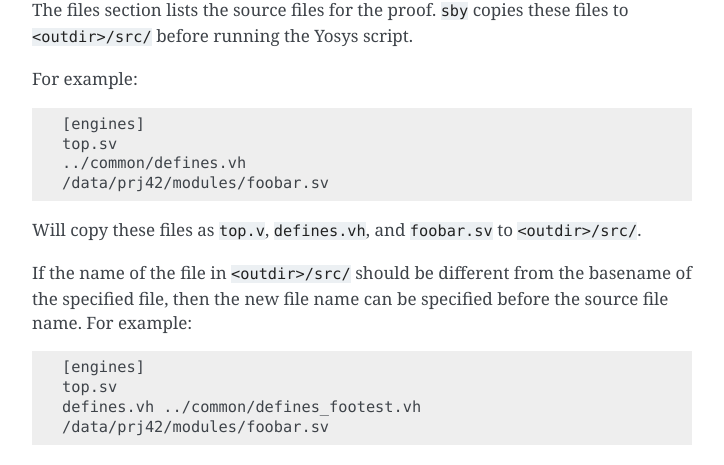
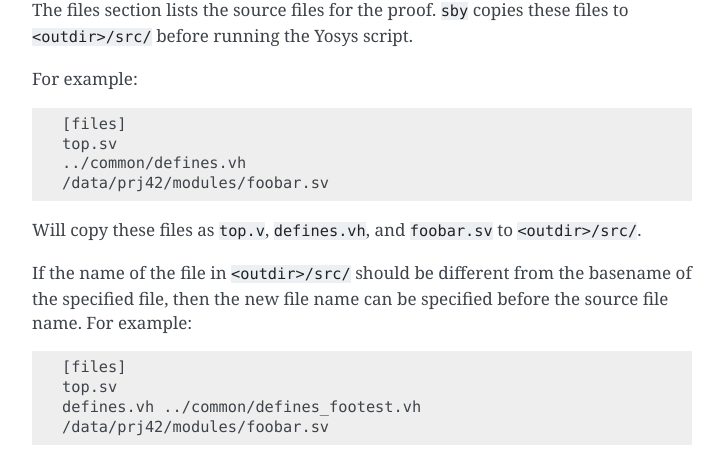
Before and after one commit to YosysHQ/sby, a Sphinx documentation site: the page built from docs/source/reference.rst, in a window 1280 px wide and 900 px high, scrolled down 5746 px. Shown: the part 145-610 px from the top of the window, without its empty margins (388-1112 px from the left). Built offline with Sphinx 7.4.7, drawn with Linux system fonts in a browser that asks for light colours.

Commit message:
Typo fix
Signed-off-by: Clifford Wolf <clifford@clifford.at>

```diff
--- a/docs/source/reference.rst
+++ b/docs/source/reference.rst
@@ -291,7 +291,7 @@ For example:
 
 .. code-block:: text
 
-   [engines]
+   [files]
    top.sv
    ../common/defines.vh
    /data/prj42/modules/foobar.sv
@@ -305,7 +305,7 @@ the source file name. For example:
 
 .. code-block:: text
 
-   [engines]
+   [files]
    top.sv
    defines.vh ../common/defines_footest.vh
    /data/prj42/modules/foobar.sv
```
